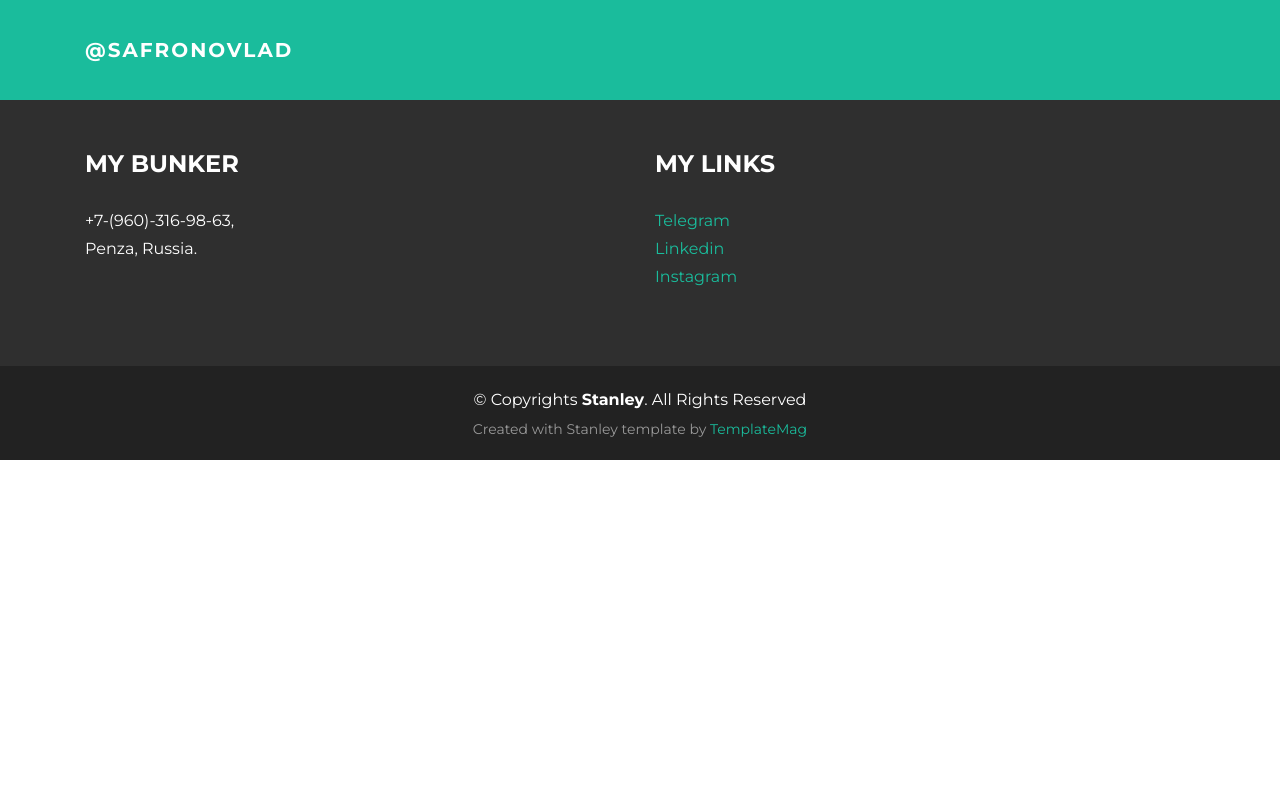
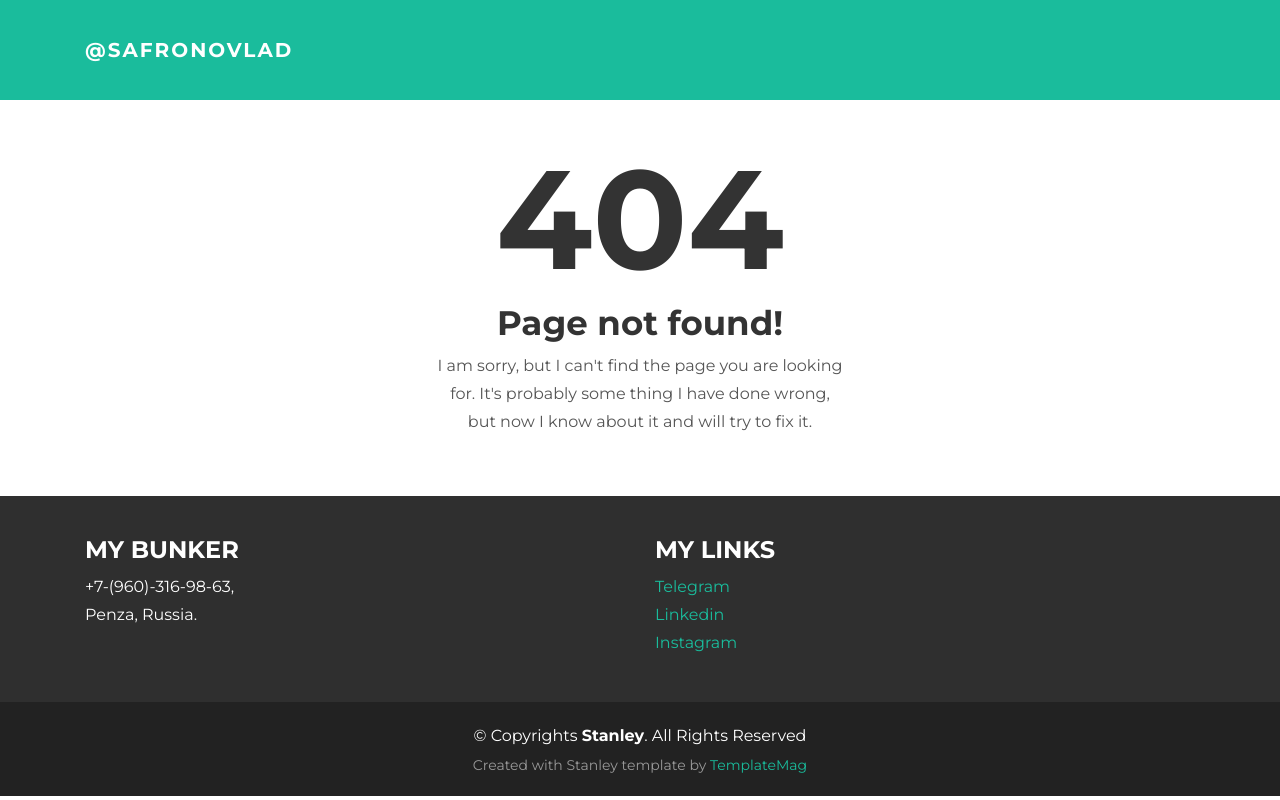
Before and after one commit to SafronovVV/personal-portfolio-front, an Angular app: page /404 in a window 1280 px wide. Before the commit this address led to /. Built offline with nearby package versions, Linux system fonts and the light colour scheme.

Commit message:
Add not found component Fix footer styles

```diff
--- a/src/app/app-routing.module.ts
+++ b/src/app/app-routing.module.ts
@@ -1,8 +1,12 @@
 import { NgModule } from '@angular/core';
 import { Routes, RouterModule } from '@angular/router';
+import { NotFoundComponent } from './components/layout/not-found/not-found.component';
 
 
-const routes: Routes = [];
+const routes: Routes = [
+  { path: '404', component: NotFoundComponent },
+  { path: '**', redirectTo: '/404' }
+];
 
 @NgModule({
   imports: [RouterModule.forRoot(routes)],
--- a/src/app/app.module.ts
+++ b/src/app/app.module.ts
@@ -5,12 +5,14 @@ import { AppRoutingModule } from './app-routing.module';
 import { AppComponent } from './app.component';
 import { HeaderComponent } from './components/layout/header/header.component';
 import { FooterComponent } from './components/layout/footer/footer.component';
+import { NotFoundComponent } from './components/layout/not-found/not-found.component';
 
 @NgModule({
   declarations: [
     AppComponent,
     HeaderComponent,
-    FooterComponent
+    FooterComponent,
+    NotFoundComponent
   ],
   imports: [
     BrowserModule,
--- a/src/app/components/layout/footer/footer.component.scss
+++ b/src/app/components/layout/footer/footer.component.scss
@@ -1,14 +1,16 @@
 .footer-block {
   background-color: #2f2f2f;
-  padding-top: 50px;
-  padding-bottom: 50px;
+  padding-top: 40px;
+  padding-bottom: 40px;
 
-  p { color: white; }
+  p {
+    color: white;
+    margin-bottom: 5px;
+  }
 
   h4 {
     color: white;
     text-transform: uppercase;
-    padding-bottom: 20px;
   }
 }
 
--- /dev/null
+++ b/src/app/components/layout/not-found/not-found.component.html
@@ -0,0 +1,12 @@
+<div class="not-found-block">
+  <h1>404</h1>
+  <h2>Page not found!</h2>
+  <div class="row align-items-center justify-content-center">
+    <div class="col-lg-4 message-block">
+      <p>I am sorry, but I can't find the page you are looking for. It's probably some thing I have done wrong, but now
+        I
+        know
+        about it and will try to fix it.</p>
+    </div>
+  </div>
+</div>
--- /dev/null
+++ b/src/app/components/layout/not-found/not-found.component.scss
@@ -0,0 +1,12 @@
+.not-found-block {
+  text-align: center;
+  padding: 35px 0px;
+
+  h1 {
+    font-size: 140px;
+    margin: 0;
+  }
+  h2 { font-size: 34px; }
+
+  .message-block { width: 300px; }
+}
--- /dev/null
+++ b/src/app/components/layout/not-found/not-found.component.ts
@@ -0,0 +1,15 @@
+import { Component, OnInit } from '@angular/core';
+
+@Component({
+  selector: 'app-not-found',
+  templateUrl: './not-found.component.html',
+  styleUrls: ['./not-found.component.scss']
+})
+export class NotFoundComponent implements OnInit {
+
+  constructor() { }
+
+  ngOnInit() {
+  }
+
+}
--- a/src/styles.scss
+++ b/src/styles.scss
@@ -7,6 +7,7 @@ body {
   font-family: 'Montserrat', sans-serif;
   font-weight: 400;
   font-size: 14px;
+  overflow-x: hidden;
   color: #555;
   -webkit-font-smoothing: antialiased;
   -webkit-overflow-scrolling: touch;
```
Also changed, not shown: 1 other file (tests, documents, lock files or other folders).
